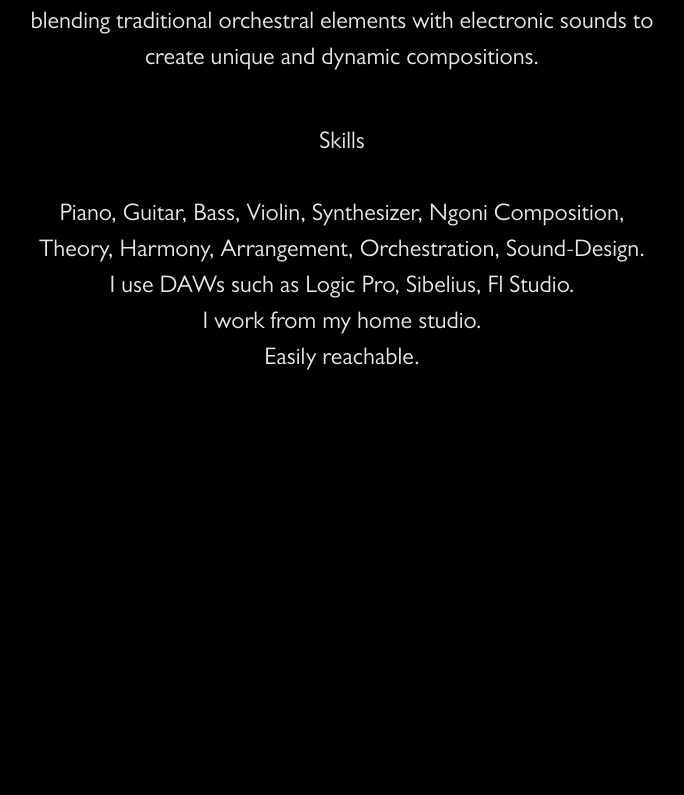
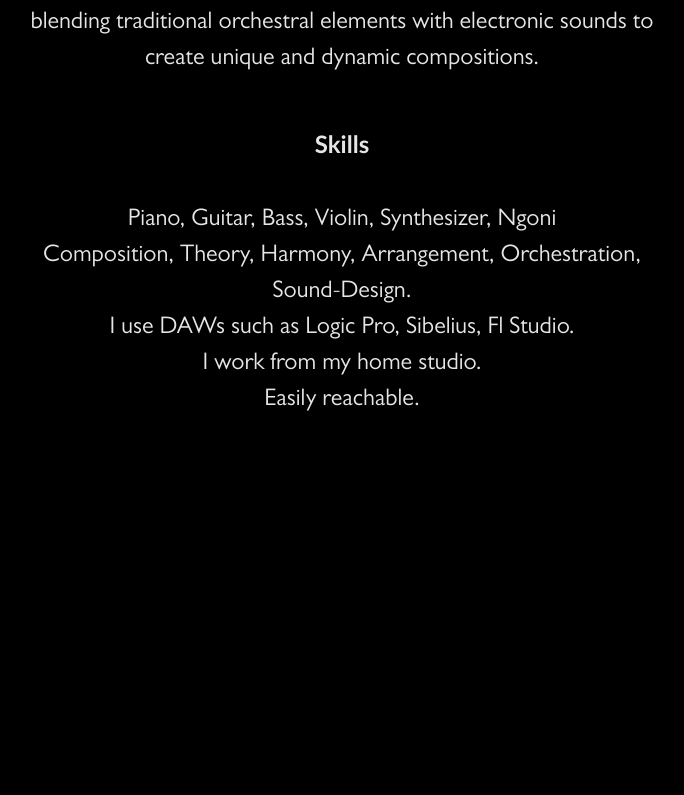
Before and after one commit to ahmnot/erwan-lp, a SvelteKit app: page / in a window 1280 px wide. Shown: the part 4125-4920 px from the top of the page, without its empty margins (298-982 px from the left). Built offline with nearby package versions, Linux system fonts and the light colour scheme; a web font is replaced by a local one.

Commit message:
updated bio 2

```diff
--- a/src/routes/+page.svelte
+++ b/src/routes/+page.svelte
@@ -116,10 +116,10 @@
 			create unique and dynamic compositions.
 		</p>
 		<p class="bio-skills">
-			Skills <br /><br />
+			<b>Skills</b> <br /><br />
 
-			Piano, Guitar, Bass, Violin, Synthesizer, Ngoni Composition, Theory, Harmony,
-			Arrangement, Orchestration, Sound-Design. <br />
+			Piano, Guitar, Bass, Violin, Synthesizer, Ngoni<br />
+			Composition, Theory, Harmony, Arrangement, Orchestration, Sound-Design. <br />
 			I use DAWs such as Logic Pro, Sibelius, Fl Studio. <br />
 			I work from my home studio. <br />
 			Easily reachable. <br />
```
